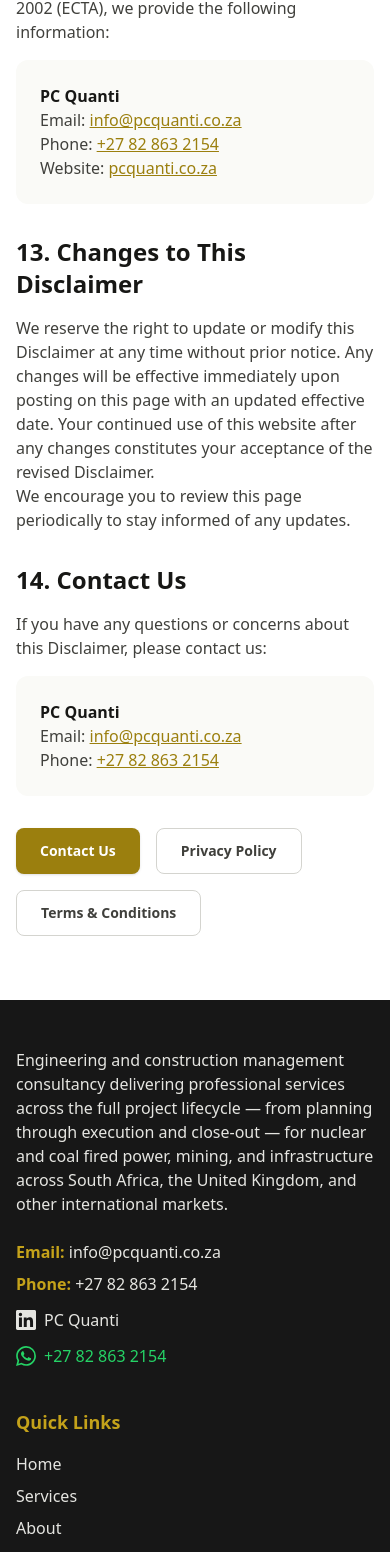
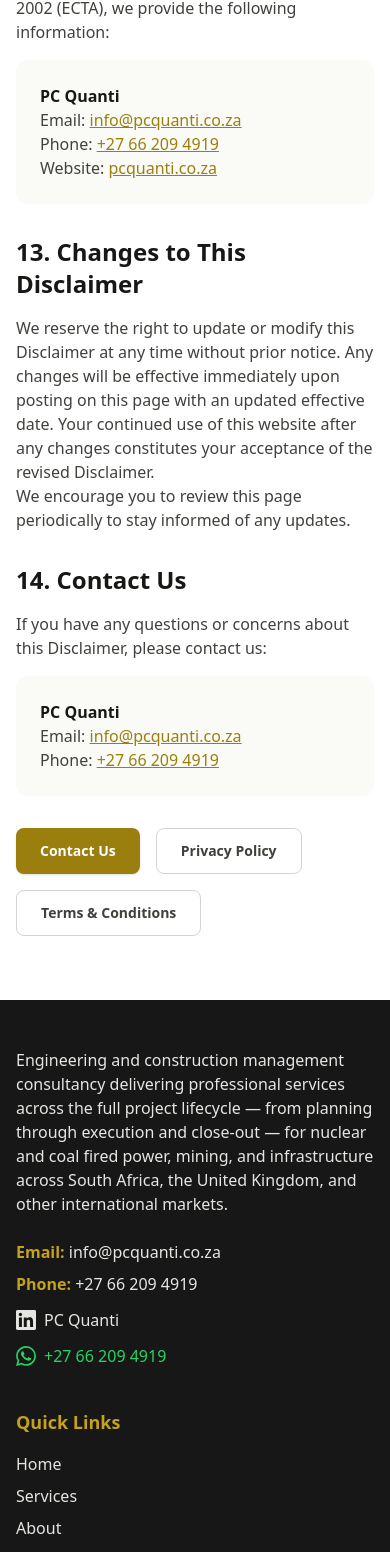
Before and after one commit to jonathanavis96/pc_quanti, a Next.js app: page /disclaimer in a window 390 px wide. Shown: the part 5373-6925 px from the top of the page. Built offline with nearby package versions, Linux system fonts and the light colour scheme; no server answers.

Commit message:
fix: update contact phone number to +27 66 209 4919 across all pages

```diff
--- a/app/contact/page.tsx
+++ b/app/contact/page.tsx
@@ -349,8 +349,8 @@
                     </svg>
                     <div>
                       <p className="text-sm text-pc-neutral-600 mb-1">Phone</p>
-                      <a href="tel:+27828632154" className="text-pc-neutral-900 hover:text-pc-gold transition-colors focus:outline-none focus:ring-2 focus:ring-pc-gold focus:ring-offset-2 rounded-sm">
-                        +27 82 863 2154
+                      <a href="tel:+27662094919" className="text-pc-neutral-900 hover:text-pc-gold transition-colors focus:outline-none focus:ring-2 focus:ring-pc-gold focus:ring-offset-2 rounded-sm">
+                        +27 66 209 4919
                       </a>
                     </div>
                   </div>
@@ -361,7 +361,7 @@
                     </svg>
                     <div>
                       <p className="text-sm text-pc-neutral-600 mb-1">WhatsApp</p>
-                      <a href="https://wa.me/27828632154" target="_blank" rel="noopener noreferrer" className="text-pc-neutral-900 hover:text-[#25D366] transition-colors focus:outline-none focus:ring-2 focus:ring-pc-gold focus:ring-offset-2 rounded-sm">
+                      <a href="https://wa.me/27662094919" target="_blank" rel="noopener noreferrer" className="text-pc-neutral-900 hover:text-[#25D366] transition-colors focus:outline-none focus:ring-2 focus:ring-pc-gold focus:ring-offset-2 rounded-sm">
                         Message us on WhatsApp
                       </a>
                     </div>
--- a/app/disclaimer/page.tsx
+++ b/app/disclaimer/page.tsx
@@ -310,10 +310,10 @@
                 <p>
                   Phone:{" "}
                   <a
-                    href="tel:+27828632154"
+                    href="tel:+27662094919"
                     className="text-pc-gold-600 underline hover:text-pc-gold-700"
                   >
-                    +27 82 863 2154
+                    +27 66 209 4919
                   </a>
                 </p>
                 <p>
@@ -363,10 +363,10 @@
                 <p>
                   Phone:{" "}
                   <a
-                    href="tel:+27828632154"
+                    href="tel:+27662094919"
                     className="text-pc-gold-600 underline hover:text-pc-gold-700"
                   >
-                    +27 82 863 2154
+                    +27 66 209 4919
                   </a>
                 </p>
               </div>
--- a/app/privacy-policy/page.tsx
+++ b/app/privacy-policy/page.tsx
@@ -80,10 +80,10 @@
                 <p>
                   Phone:{" "}
                   <a
-                    href="tel:+27828632154"
+                    href="tel:+27662094919"
                     className="text-pc-gold-600 underline hover:text-pc-gold-700"
                   >
-                    +27 82 863 2154
+                    +27 66 209 4919
                   </a>
                 </p>
               </div>
@@ -478,10 +478,10 @@
                 <p>
                   Phone:{" "}
                   <a
-                    href="tel:+27828632154"
+                    href="tel:+27662094919"
                     className="text-pc-gold-600 underline hover:text-pc-gold-700"
                   >
-                    +27 82 863 2154
+                    +27 66 209 4919
                   </a>
                 </p>
               </div>
--- a/app/terms-conditions/page.tsx
+++ b/app/terms-conditions/page.tsx
@@ -306,10 +306,10 @@
                 <p>
                   <strong className="text-pc-neutral-900">Phone:</strong>{" "}
                   <a
-                    href="tel:+27828632154"
+                    href="tel:+27662094919"
                     className="text-pc-gold-600 underline hover:text-pc-gold-700"
                   >
-                    +27 82 863 2154
+                    +27 66 209 4919
                   </a>
                 </p>
                 <p>
@@ -405,10 +405,10 @@
                 <p>
                   Phone:{" "}
                   <a
-                    href="tel:+27828632154"
+                    href="tel:+27662094919"
                     className="text-pc-gold-600 underline hover:text-pc-gold-700"
                   >
-                    +27 82 863 2154
+                    +27 66 209 4919
                   </a>
                 </p>
               </div>
--- a/src/components/Footer.tsx
+++ b/src/components/Footer.tsx
@@ -26,10 +26,10 @@
                 <p>
                   <span className="font-semibold text-pc-gold">Phone:</span>{" "}
                   <a
-                    href="tel:+27828632154"
+                    href="tel:+27662094919"
                     className="hover:text-pc-gold transition-colors focus:outline-none focus:ring-2 focus:ring-pc-gold focus:ring-offset-2 focus:ring-offset-[#171717] rounded-sm"
                   >
-                    +27 82 863 2154
+                    +27 66 209 4919
                   </a>
                 </p>
                 <div className="flex flex-col gap-3 mt-3">
@@ -46,7 +46,7 @@
                     <span>PC Quanti</span>
                   </a>
                   <a
-                    href="https://wa.me/27828632154"
+                    href="https://wa.me/27662094919"
                     target="_blank"
                     rel="noopener noreferrer"
                     className="flex items-center gap-2 text-[#25D366] hover:text-[#128C7E] transition-colors focus:outline-none focus:ring-2 focus:ring-[#25D366] focus:ring-offset-2 focus:ring-offset-[#171717] rounded-sm"
@@ -55,7 +55,7 @@
                     <svg className="w-5 h-5 shrink-0" fill="currentColor" viewBox="0 0 24 24" aria-hidden="true">
                       <path d="M17.472 14.382c-.297-.149-1.758-.867-2.03-.967-.273-.099-.471-.148-.67.15-.197.297-.767.966-.94 1.164-.173.199-.347.223-.644.075-.297-.15-1.255-.463-2.39-1.475-.883-.788-1.48-1.761-1.653-2.059-.173-.297-.018-.458.13-.606.134-.133.298-.347.446-.52.149-.174.198-.298.298-.497.099-.198.05-.371-.025-.52-.075-.149-.669-1.612-.916-2.207-.242-.579-.487-.5-.669-.51-.173-.008-.371-.01-.57-.01-.198 0-.52.074-.792.372-.272.297-1.04 1.016-1.04 2.479 0 1.462 1.065 2.875 1.213 3.074.149.198 2.096 3.2 5.077 4.487.709.306 1.262.489 1.694.625.712.227 1.36.195 1.871.118.571-.085 1.758-.719 2.006-1.413.248-.694.248-1.289.173-1.413-.074-.124-.272-.198-.57-.347m-5.421 7.403h-.004a9.87 9.87 0 01-5.031-1.378l-.361-.214-3.741.982.998-3.648-.235-.374a9.86 9.86 0 01-1.51-5.26c.001-5.45 4.436-9.884 9.888-9.884 2.64 0 5.122 1.03 6.988 2.898a9.825 9.825 0 012.893 6.994c-.003 5.45-4.437 9.884-9.885 9.884m8.413-18.297A11.815 11.815 0 0012.05 0C5.495 0 .16 5.335.157 11.892c0 2.096.547 4.142 1.588 5.945L.057 24l6.305-1.654a11.882 11.882 0 005.683 1.448h.005c6.554 0 11.89-5.335 11.893-11.893a11.821 11.821 0 00-3.48-8.413z"/>
                     </svg>
-                    <span>+27 82 863 2154</span>
+                    <span>+27 66 209 4919</span>
                   </a>
                 </div>
               </div>
```
